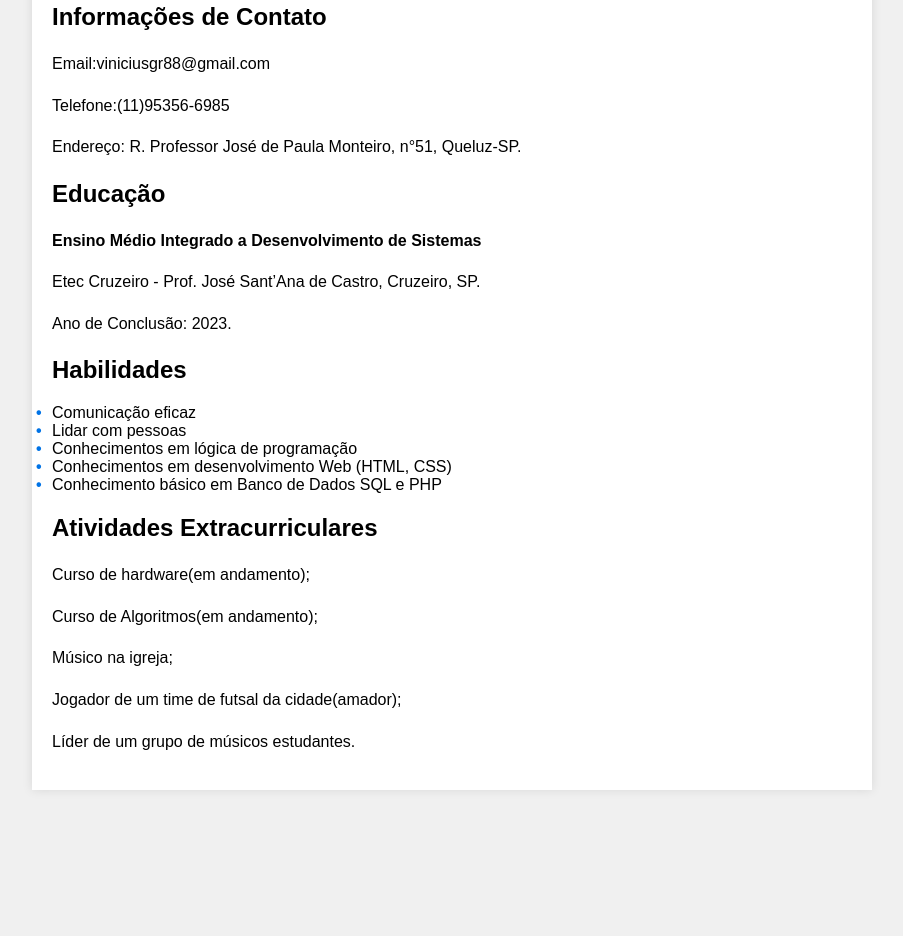
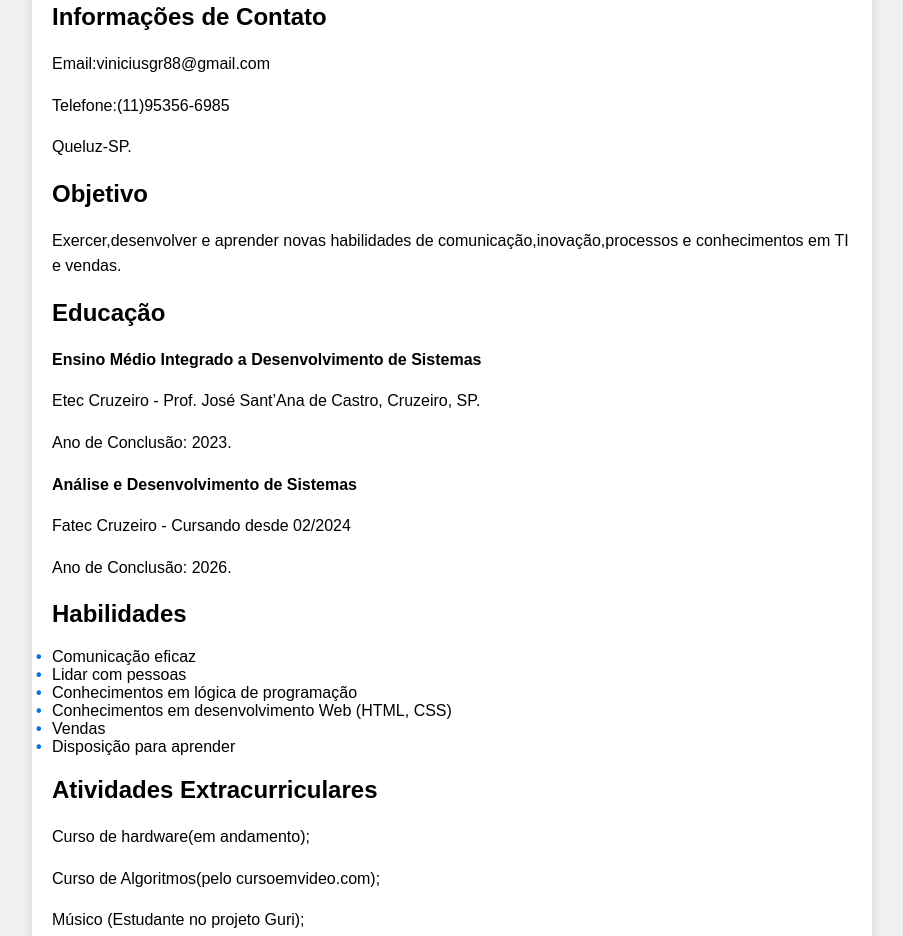
Before and after one commit to ViniciusGregorio/meu-curriculo, a plain HTML site: page index.html in a window 1280 px wide. Shown: the part 329-1265 px from the top of the page, without its empty margins (188-1091 px from the left). Before the commit the page ends 1139 px from the top, so only its background shows below. Drawn offline with Linux system fonts and the light colour scheme.

Commit message:
Update index.html
atualizando

```diff
--- a/index.html
+++ b/index.html
@@ -65,21 +65,28 @@
 <body>
     <header>
         <h1>Vinícius Gregório Elias de Oliveira</h1>
-        <p>Estudante do último ano do Ensino Médio Integrado a Desenvolvimento de Sistemas</p>
+        <p>Nascido em 20/04/2006. CNH AB </p>
     </header>
     <div class="container">
-            <img class="profile-image" src="https://media.licdn.com/dms/image/D4D03AQE0YRSZk0AgSQ/profile-displayphoto-shrink_800_800/0/1695354527783?e=1700697600&v=beta&t=qtjXl_Q8A9KMXTxi0_zkllhLFuvTMtfZD4Ixj7kcBWg " alt="Foto de Perfil">
+            <img class="profile-image" src="https://scontent-gru2-1.xx.fbcdn.net/v/t39.30808-6/471949723_9120164844771746_7565447532933921596_n.jpg?_nc_cat=107&ccb=1-7&_nc_sid=127cfc&_nc_eui2=AeFXRqYsDm8Gb37y0cMgIYhw_YEqwk8WxWv9gSrCTxbFa9rRXcy2d2x9n6sHdNGl3_k2WuM8oLI23dddOMVsakqe&_nc_ohc=_Oxi-YHGbpAQ7kNvgHbJcjO&_nc_oc=AdjkEEj8tavCWZP1HNSoFea7fzkQ57RBRgf--HFPHfk41S6SnfzSmhzAzGZgBNHTe9s&_nc_zt=23&_nc_ht=scontent-gru2-1.xx&_nc_gid=ANQ1Ud-qito_16MgasXfB4I&oh=00_AYE6-Bf4QDsTak5rOwek2er6bx6inPtGyIVflaBOPpReGw&oe=67D0E298 " alt="Foto de Perfil">
         <section>
             <h2>Informações de Contato</h2>
             <p>Email:viniciusgr88@gmail.com</p>
             <p>Telefone:(11)95356-6985</p>
-            <p>Endereço: R. Professor José de Paula Monteiro, n°51, Queluz-SP. </p>
+            <p>Queluz-SP. </p>
+        </section>
+            <section>
+            <h2>Objetivo</h2>
+            <p>Exercer,desenvolver e aprender novas habilidades de comunicação,inovação,processos e conhecimentos em TI e vendas. </p>
         </section>
         <section>
             <h2>Educação</h2>
             <p><strong>Ensino Médio Integrado a Desenvolvimento de Sistemas</strong></p>
             <p>Etec Cruzeiro - Prof. José Sant’Ana de Castro, Cruzeiro, SP.</p>
             <p>Ano de Conclusão: 2023. </p>
+            <p><strong>Análise e Desenvolvimento de Sistemas</strong></p>
+            <p>Fatec Cruzeiro - Cursando desde 02/2024</p>
+            <p>Ano de Conclusão: 2026. </p>
         </section>
         <section>
             <h2>Habilidades</h2>
@@ -88,7 +95,8 @@
                 <li>Lidar com pessoas</li>
                 <li>Conhecimentos em lógica de programação</li>
                 <li>Conhecimentos em desenvolvimento Web (HTML, CSS)</li>
-                <li>Conhecimento básico em Banco de Dados SQL e PHP</li>
+                <li>Vendas </li>
+                <li>Disposição para aprender </li>
 
 
             </ul>
@@ -96,10 +104,8 @@
         <section>
             <h2>Atividades Extracurriculares</h2>
             <p>Curso de hardware(em andamento);</p>
-            <p>Curso de Algoritmos(em andamento);</p>
-            <p>Músico na igreja;</p>
-            <p>Jogador de um time de futsal da cidade(amador);</p>
-            <p>Líder de um grupo de músicos estudantes.</p>
+            <p>Curso de Algoritmos(pelo cursoemvideo.com);</p>
+            <p>Músico (Estudante no projeto Guri);</p>
 
         </section>
     </div>
```
